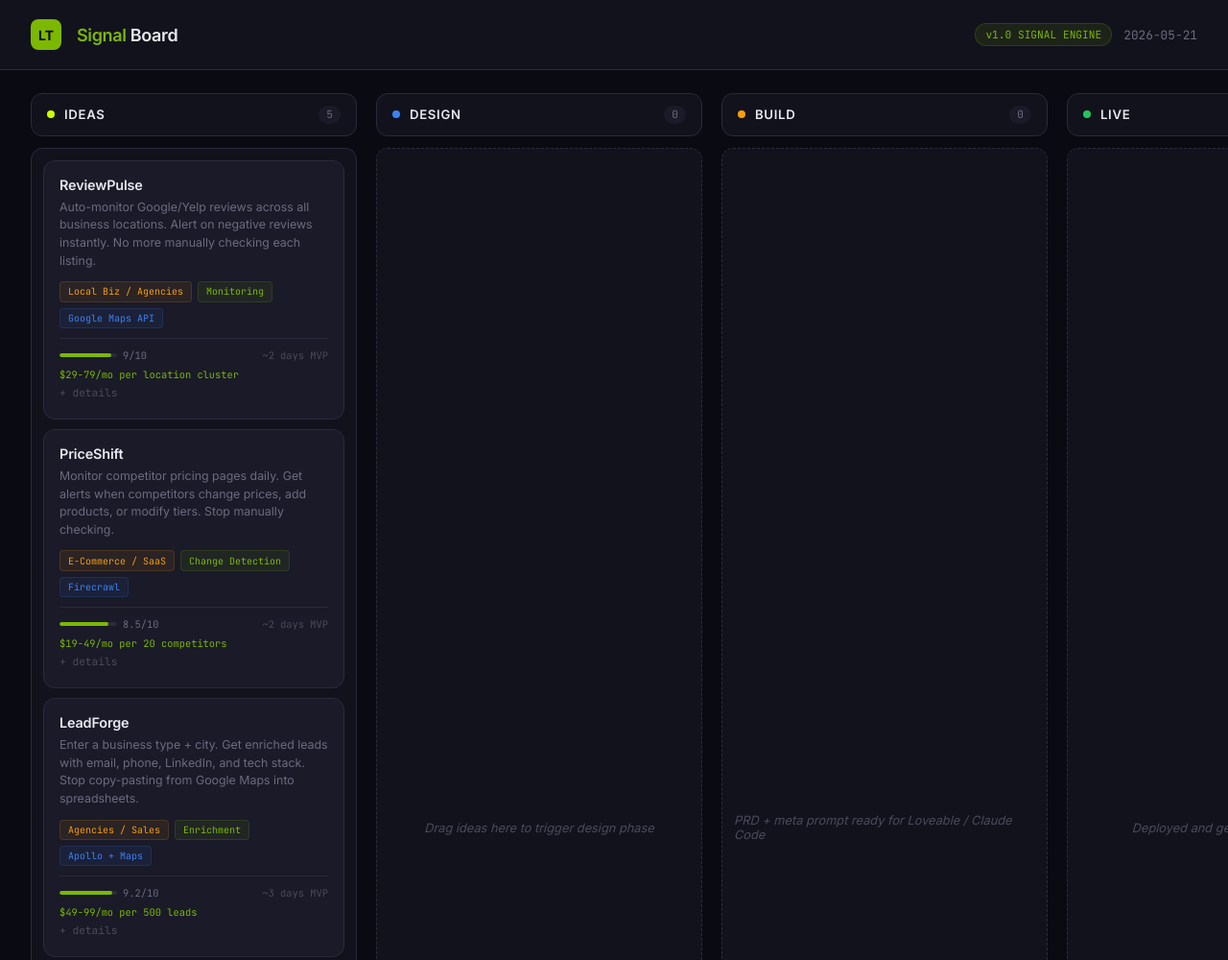
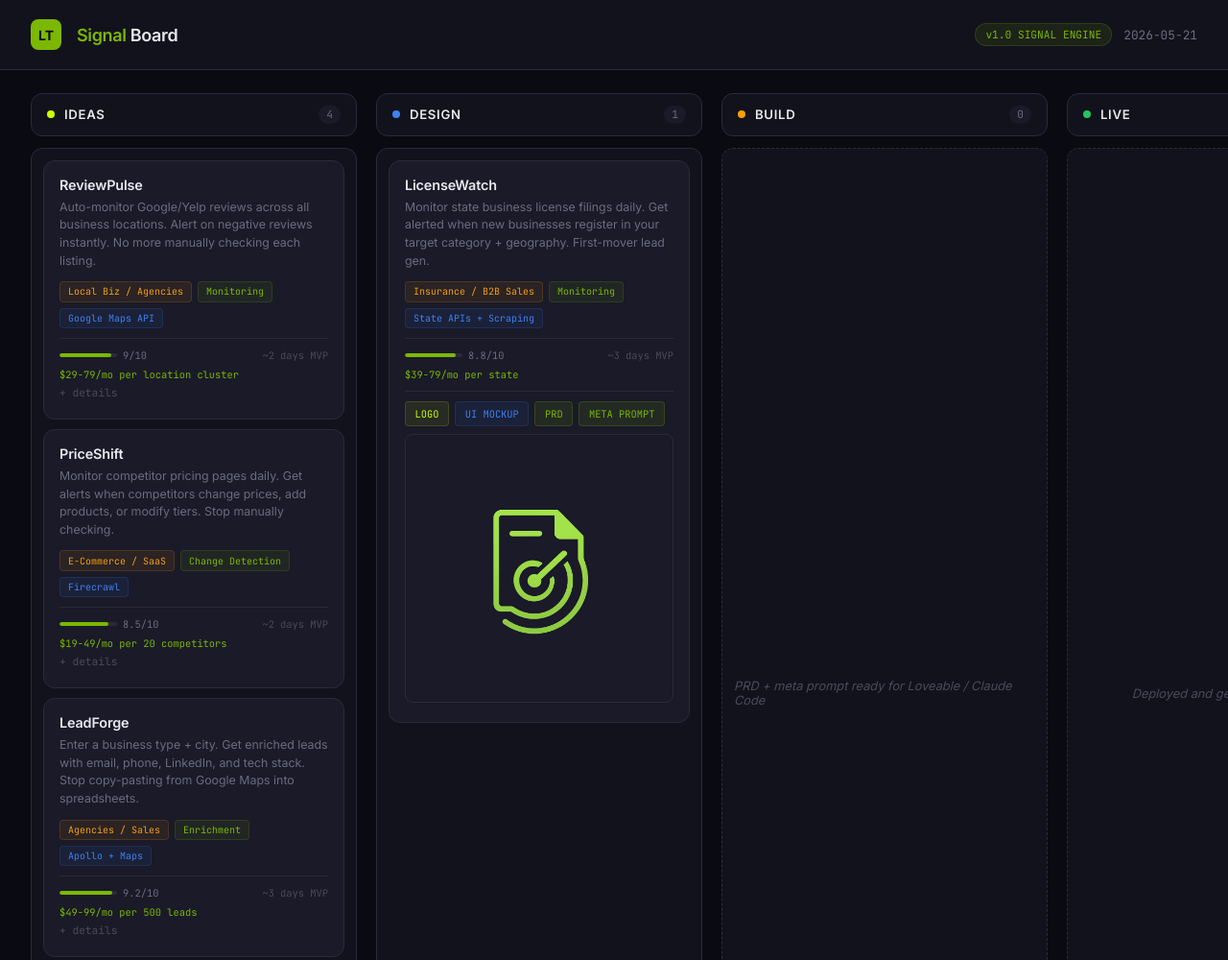
Before and after one commit to launchtg/signal-board, a plain HTML site: page index.html in a window 1280 px wide. Shown: the top 1000 px of the page at 96% size. Drawn offline with Linux system fonts and the light colour scheme.

Commit message:
Move LicenseWatch to Design column with asset links

```diff
--- a/index.html
+++ b/index.html
@@ -346,6 +346,55 @@
     .expand-btn:hover {
       color: var(--primary);
     }
+
+    /* Asset links */
+    .card-assets {
+      display: flex;
+      flex-wrap: wrap;
+      gap: 0.375rem;
+      margin-top: 0.625rem;
+      padding-top: 0.625rem;
+      border-top: 1px solid var(--border);
+    }
+
+    .asset-link {
+      display: inline-flex;
+      align-items: center;
+      gap: 0.25rem;
+      font-family: 'JetBrains Mono', monospace;
+      font-size: 0.65rem;
+      padding: 0.3rem 0.6rem;
+      border-radius: 4px;
+      background: rgba(124, 184, 0, 0.1);
+      color: var(--primary);
+      border: 1px solid rgba(124, 184, 0, 0.2);
+      text-decoration: none;
+      transition: all 0.15s ease;
+    }
+
+    .asset-link:hover {
+      background: rgba(124, 184, 0, 0.2);
+      border-color: var(--primary);
+    }
+
+    .asset-link.logo-link {
+      background: rgba(204, 255, 0, 0.08);
+      color: var(--primary-bright);
+      border-color: rgba(204, 255, 0, 0.15);
+    }
+
+    .asset-link.ui-link {
+      background: rgba(59, 130, 246, 0.08);
+      color: var(--info);
+      border-color: rgba(59, 130, 246, 0.15);
+    }
+
+    .card-logo-preview {
+      width: 100%;
+      margin-top: 0.5rem;
+      border-radius: 0.5rem;
+      border: 1px solid var(--border);
+    }
   </style>
 </head>
 <body>
@@ -368,7 +417,7 @@
           <div class="column-dot ideas"></div>
           <span class="column-title">Ideas</span>
         </div>
-        <span class="column-count" id="count-ideas">5</span>
+        <span class="column-count" id="count-ideas">4</span>
       </div>
       <div class="column-cards has-cards" id="cards-ideas">
 
@@ -480,42 +529,6 @@
           </div>
         </div>
 
-        <!-- CARD 4 -->
-        <div class="card" draggable="true" data-id="4">
-          <div class="card-name">LicenseWatch</div>
-          <div class="card-pain">Monitor state business license filings daily. Get alerted when new businesses register in your target category + geography. First-mover lead gen.</div>
-          <div class="card-meta">
-            <span class="tag market">Insurance / B2B Sales</span>
-            <span class="tag">Monitoring</span>
-            <span class="tag api">State APIs + Scraping</span>
-          </div>
-          <div class="card-footer">
-            <div class="score">
-              <div class="score-bar"><div class="score-fill" style="width:88%"></div></div>
-              <span class="score-label">8.8/10</span>
-            </div>
-            <span class="mvp-time">~3 days MVP</span>
-          </div>
-          <div class="card-pricing">$39-79/mo per state</div>
-          <button class="expand-btn" onclick="toggleExpand(this)">+ details</button>
-          <div class="card-expand">
-            <h4>Current Manual Workflow</h4>
-            Insurance agents, accountants, and B2B sales reps manually check state Secretary of State websites weekly for new business filings. Filter by type, copy into CRM. 30-60 min per state per week.
-            <h4>Workflow Friction</h4>
-            State websites are clunky, slow, and inconsistent. No alert system. Easy to miss new filings. Competitive advantage goes to whoever finds new businesses first.
-            <h4>Evidence</h4>
-            Reddit r/insurance, r/sales: agents describe checking state sites as tedious but essential. First contact with a new business owner has highest conversion. Multiple threads asking for automated monitoring.
-            <h4>Relevant Apify Actors</h4>
-            Web Scraper (113K users), Website Content Crawler, custom scrapers for state sites
-            <h4>Relevant APIs</h4>
-            State SOS APIs (where available), Apify scrapers, Apollo/Clearbit (enrichment), SendGrid (alerts)
-            <h4>Why They'd Pay</h4>
-            First-mover advantage on new business leads. Insurance agents, POS companies, accountants, payroll companies all compete to be first contact. Directly tied to closed deals.
-            <h4>Existing Bad Solutions</h4>
-            Manual state website checking, expensive data providers (InfoUSA, D&B), inconsistent scraping scripts. No dedicated affordable tool for this.
-          </div>
-        </div>
-
         <!-- CARD 5 -->
         <div class="card" draggable="true" data-id="5">
           <div class="card-name">StackSniff</div>
@@ -562,10 +575,36 @@
           <div class="column-dot design"></div>
           <span class="column-title">Design</span>
         </div>
-        <span class="column-count" id="count-design">0</span>
+        <span class="column-count" id="count-design">1</span>
       </div>
-      <div class="column-cards" id="cards-design">
-        <div class="empty-state">Drag ideas here to trigger design phase</div>
+      <div class="column-cards has-cards" id="cards-design">
+
+        <!-- LICENSEWATCH — DESIGN PHASE -->
+        <div class="card" draggable="true" data-id="4">
+          <div class="card-name">LicenseWatch</div>
+          <div class="card-pain">Monitor state business license filings daily. Get alerted when new businesses register in your target category + geography. First-mover lead gen.</div>
+          <div class="card-meta">
+            <span class="tag market">Insurance / B2B Sales</span>
+            <span class="tag">Monitoring</span>
+            <span class="tag api">State APIs + Scraping</span>
+          </div>
+          <div class="card-footer">
+            <div class="score">
+              <div class="score-bar"><div class="score-fill" style="width:88%"></div></div>
+              <span class="score-label">8.8/10</span>
+            </div>
+            <span class="mvp-time">~3 days MVP</span>
+          </div>
+          <div class="card-pricing">$39-79/mo per state</div>
+          <div class="card-assets">
+            <a href="https://raw.githubusercontent.com/launchtg/signal-board/main/licensewatch/logo.png" target="_blank" class="asset-link logo-link">LOGO</a>
+            <a href="https://raw.githubusercontent.com/launchtg/signal-board/main/licensewatch/ui-mockup.png" target="_blank" class="asset-link ui-link">UI MOCKUP</a>
+            <a href="https://github.com/launchtg/signal-board/blob/main/licensewatch/PRD.md" target="_blank" class="asset-link">PRD</a>
+            <a href="https://github.com/launchtg/signal-board/blob/main/licensewatch/meta-prompt.md" target="_blank" class="asset-link">META PROMPT</a>
+          </div>
+          <img src="https://raw.githubusercontent.com/launchtg/signal-board/main/licensewatch/logo.png" alt="LicenseWatch logo" class="card-logo-preview">
+        </div>
+
       </div>
     </div>
 
```
